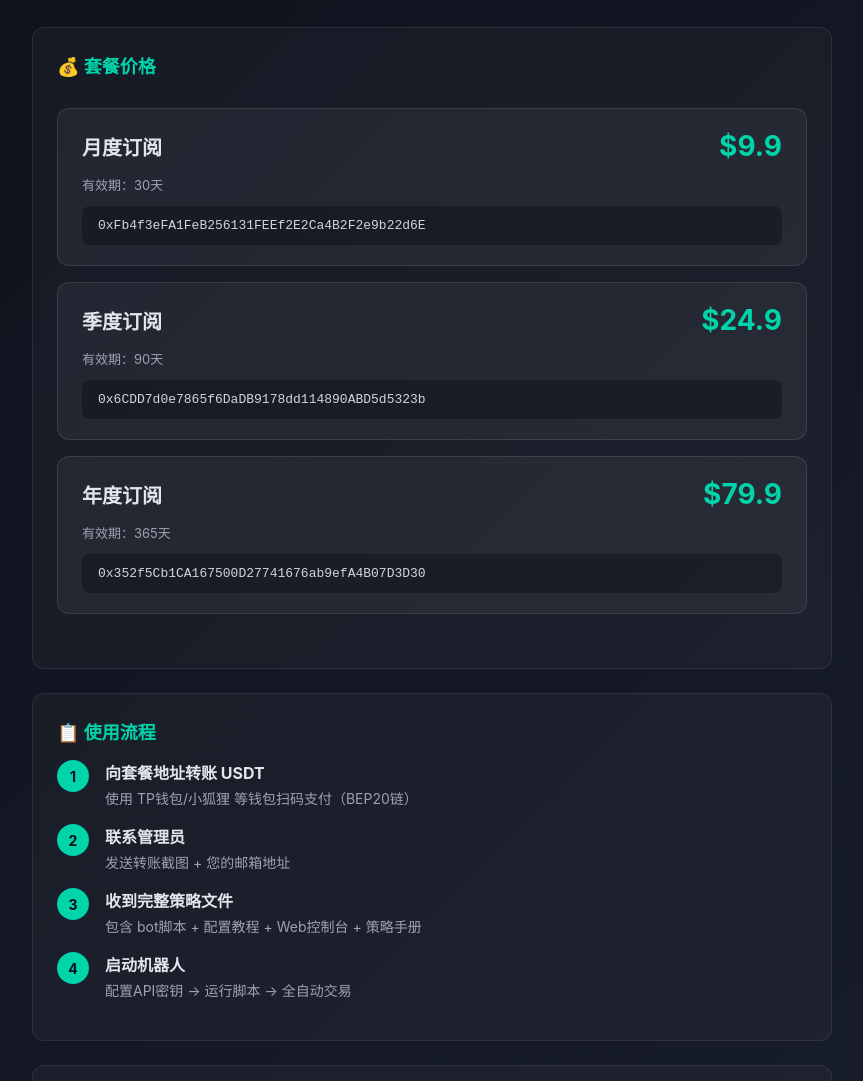
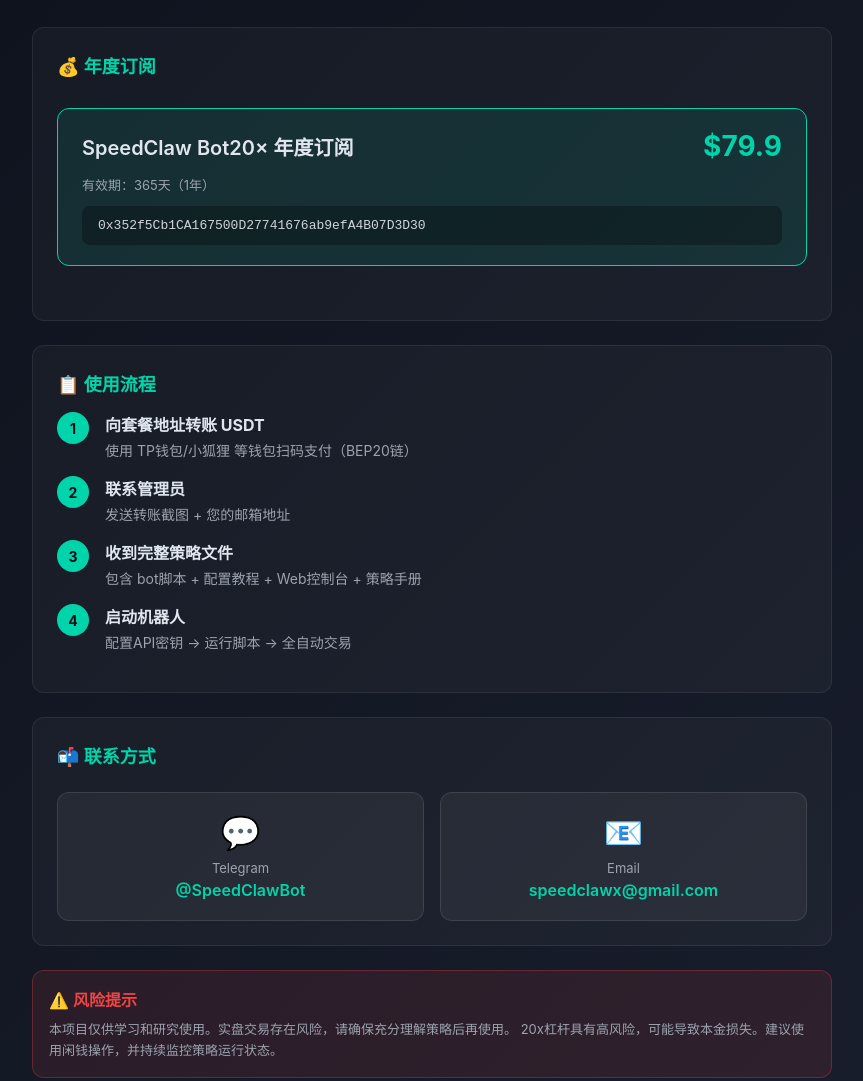
Before and after one commit to okbabybo/SpeedClaw-Bot20x-Skill, a plain HTML site: page docs/index.html in a window 1280 px wide. Shown: the part 813-1894 px from the top of the page, without its empty margins (208-1071 px from the left). Drawn offline with Linux system fonts and the light colour scheme.

Commit message:
更新联系方式：speedclawx@gmail.com + 只留年度订阅9.9

```diff
--- a/docs/index.html
+++ b/docs/index.html
@@ -226,30 +226,14 @@
   </div>
 
   <div class="section">
-    <h3>💰 套餐价格</h3>
+    <h3>💰 年度订阅</h3>
     <div class="tiers">
-      <div class="tier">
+      <div class="tier" style="border-color:#00d4aa;background:rgba(0,212,170,0.1);">
         <div class="tier-header">
-          <span class="tier-name">月度订阅</span>
-          <span class="tier-price">$9.9</span>
-        </div>
-        <div style="color:#9ca3af;font-size:13px;margin-bottom:12px;">有效期：30天</div>
-        <div class="tier-address">0xFb4f3eFA1FeB256131FEEf2E2Ca4B2F2e9b22d6E</div>
-      </div>
-      <div class="tier">
-        <div class="tier-header">
-          <span class="tier-name">季度订阅</span>
-          <span class="tier-price">$24.9</span>
-        </div>
-        <div style="color:#9ca3af;font-size:13px;margin-bottom:12px;">有效期：90天</div>
-        <div class="tier-address">0x6CDD7d0e7865f6DaDB9178dd114890ABD5d5323b</div>
-      </div>
-      <div class="tier">
-        <div class="tier-header">
-          <span class="tier-name">年度订阅</span>
+          <span class="tier-name">SpeedClaw Bot20× 年度订阅</span>
           <span class="tier-price">$79.9</span>
         </div>
-        <div style="color:#9ca3af;font-size:13px;margin-bottom:12px;">有效期：365天</div>
+        <div style="color:#9ca3af;font-size:13px;margin-bottom:12px;">有效期：365天（1年）</div>
         <div class="tier-address">0x352f5Cb1CA167500D27741676ab9efA4B07D3D30</div>
       </div>
     </div>
@@ -295,12 +279,12 @@
       <div class="contact-card">
         <div class="contact-icon">💬</div>
         <div class="contact-label">Telegram</div>
-        <div class="contact-value">@Okbabybo</div>
+        <div class="contact-value">@SpeedClawBot</div>
       </div>
       <div class="contact-card">
         <div class="contact-icon">📧</div>
         <div class="contact-label">Email</div>
-        <div class="contact-value">570511887@qq.com</div>
+        <div class="contact-value">speedclawx@gmail.com</div>
       </div>
     </div>
   </div>
```
Also changed, not shown: README.md.
